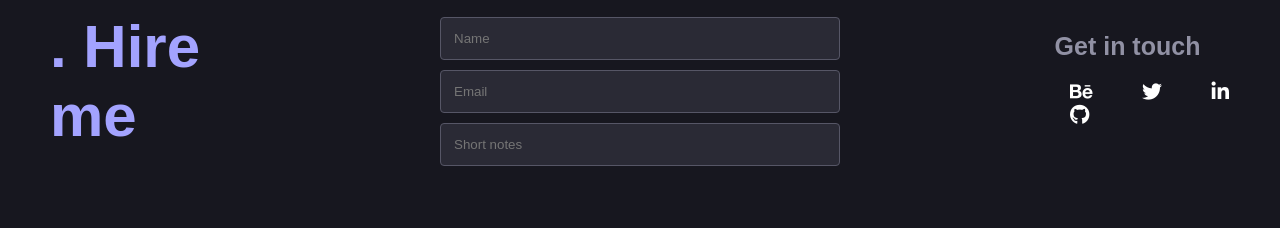
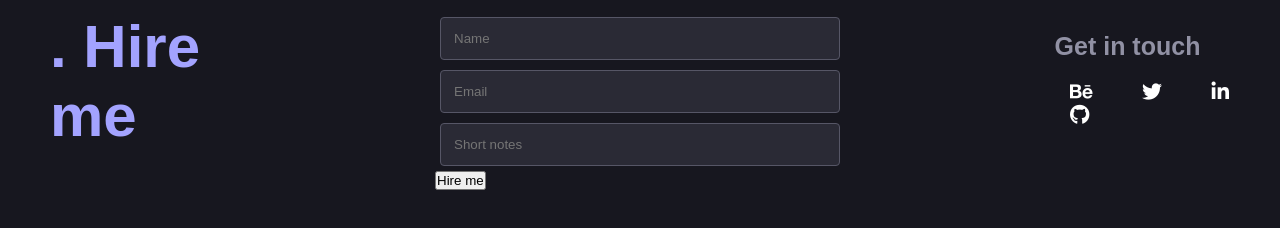
Before and after one commit to kalyanasundar8/newportfolio, a plain HTML site: page index.html in a window 1280 px wide. Shown: the part 1438-1666 px from the top of the page. Drawn offline with Linux system fonts and the light colour scheme.

Commit message:
Update index.html

```diff
--- a/index.html
+++ b/index.html
@@ -63,6 +63,7 @@
         <input type="text" placeholder="Name" />
         <input type="eamil" placeholder="Email" />
         <input type="message" placeholder="Short notes" />
+        <a href="#hireme"> <button>Hire me</button> </a>
       </div>
 
       <div class="socialmedia">
```
